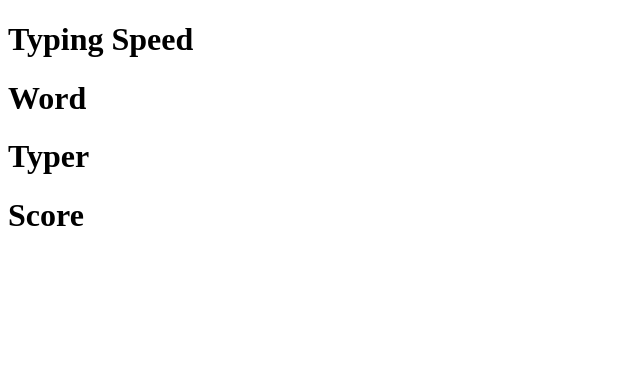
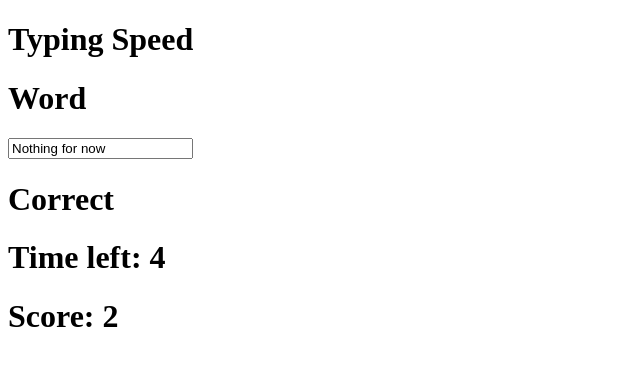
Before and after one commit to rayyaneelmalhouni/typingSpeed, a Svelte app: page / in a window 1280 px wide. Shown: the top 366 px of the page, without its empty margins (0-640 px from the left). Built offline with nearby package versions, Linux system fonts and the light colour scheme.

Commit message:
Setting HTML

```diff
--- a/src/App.svelte
+++ b/src/App.svelte
@@ -3,7 +3,9 @@
    import Typer	from "./components/Typer.svelte";
    import Score from "./components/Score.svelte";
 </script>
-<h1>Typing Speed</h1>
+<div>
+<div><h1>Typing Speed</h1></div>
 <Word />
 <Typer />
 <Score />
+</div>
--- a/src/components/Score.svelte
+++ b/src/components/Score.svelte
@@ -1 +1,8 @@
-<h1>Score</h1>
+<div>
+  <h1>Correct</h1>
+  <div>
+      <h1>Time left: 4</h1>
+      <h1>Score: 2</h1>
+  </div>
+
+</div>
--- a/src/components/Typer.svelte
+++ b/src/components/Typer.svelte
@@ -1 +1 @@
-<h1>Typer</h1>
+<input value="Nothing for now" name="input" id="input">
--- a/src/components/Word.svelte
+++ b/src/components/Word.svelte
@@ -1 +1 @@
-<h1>Word</h1>
+<div><h1>Word</h1></div>
```
